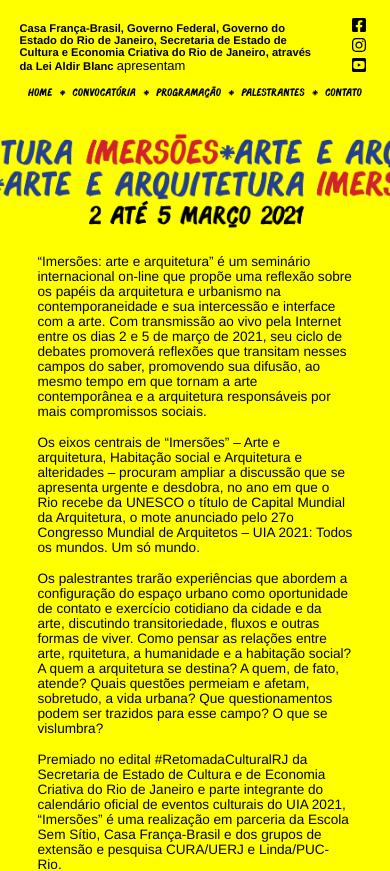
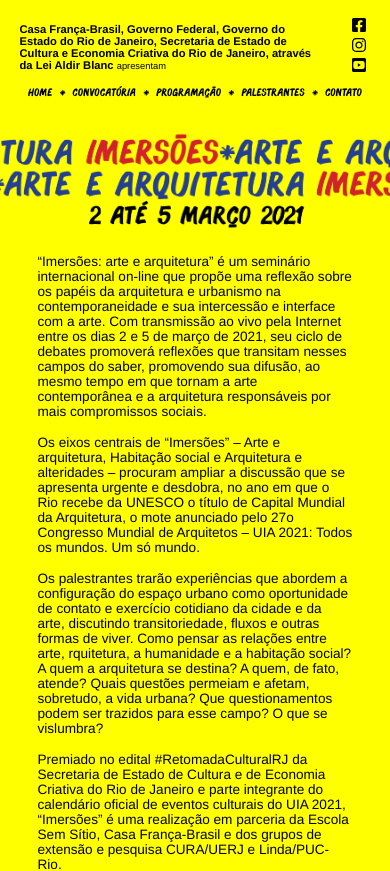
Before and after one commit to hiagoptk/iaa-seminario, a Next.js app in the folder web/: page / in a window 390 px wide. Shown: the top 871 px of the page. Built offline with nearby package versions, Linux system fonts and the light colour scheme.

Commit message:
correção na chancela

```diff
--- a/web/styles/globals.css
+++ b/web/styles/globals.css
@@ -240,6 +240,10 @@
         font-size: 0.7rem;
     }
 
+    #header .boxHeader span {
+        font-size: smaller;
+    }
+
 
     #header #social {
         width: 5vw;
```
